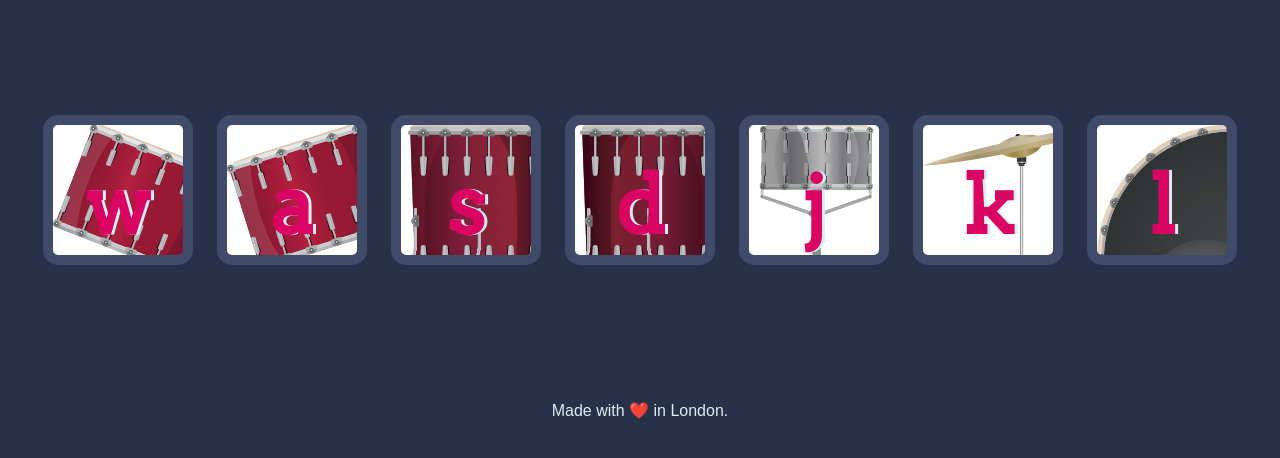
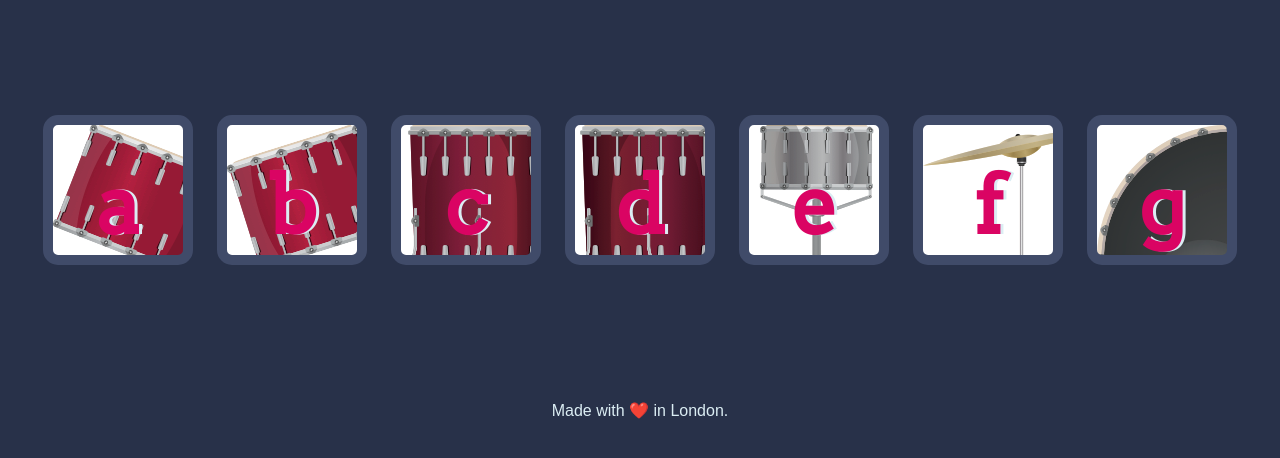
Before and after one commit to Rifat2314/Drum-kit, a plain HTML site: page Drum Kit Completed/index.html in a window 1280 px wide. Shown: the part 174-632 px from the top of the page. Drawn offline with Linux system fonts and the light colour scheme.

Commit message:
Update index.html
Commited to a b c d e f g

```diff
--- a/Drum Kit Completed/index.html
+++ b/Drum Kit Completed/index.html
@@ -11,13 +11,13 @@
 <body>
   <h1 id="title">Drum 🥁 Kit</h1>
   <div class="set">
-    <button class="w drum">w</button>
-    <button class="a drum">a</button>
-    <button class="s drum">s</button>
+    <button class="w drum">a</button>
+    <button class="a drum">b</button>
+    <button class="s drum">c</button>
     <button class="d drum">d</button>
-    <button class="j drum">j</button>
-    <button class="k drum">k</button>
-    <button class="l drum">l</button>
+    <button class="j drum">e</button>
+    <button class="k drum">f</button>
+    <button class="l drum">g</button>
   </div>
 
 
```
